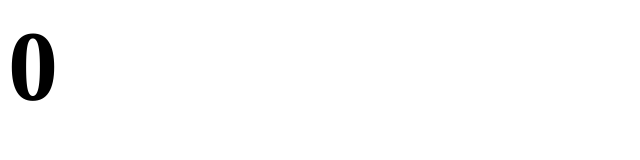
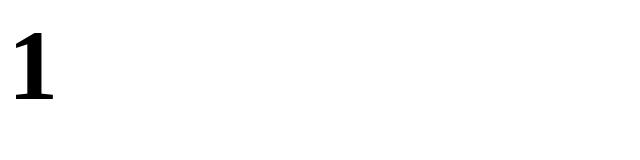
Before and after one commit to ArjunSaiTeju/randomvalue, a plain HTML site: page index.html in a window 1280 px wide. Shown: the whole page, without its empty margins (0-640 px from the left). Drawn offline with Linux system fonts and the light colour scheme.

Commit message:
Update index.html

```diff
--- a/index.html
+++ b/index.html
@@ -10,7 +10,7 @@
 	</head>
 	<body>
 		<div>
-			<h1>0</h1>
+			<h1>1</h1>
 		</div>
 	</body>
 </html>
```
